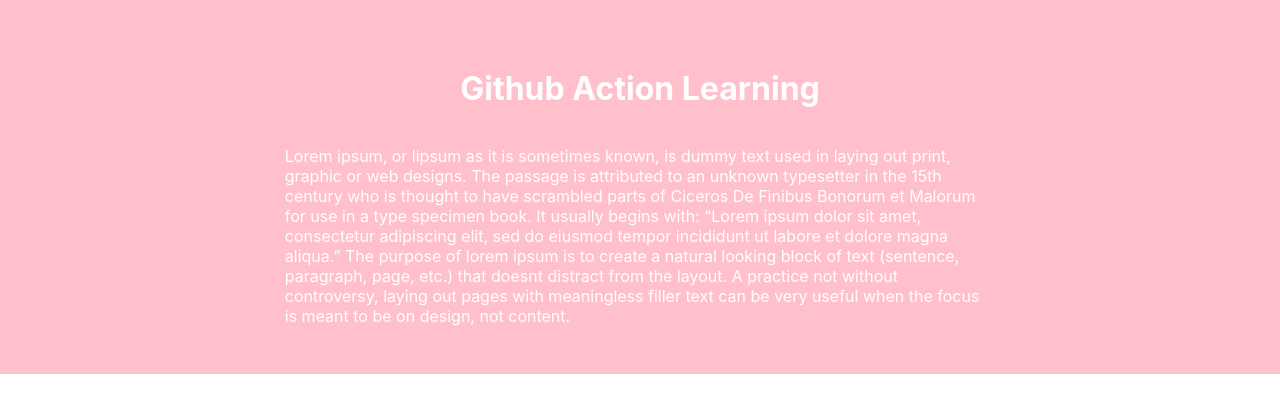
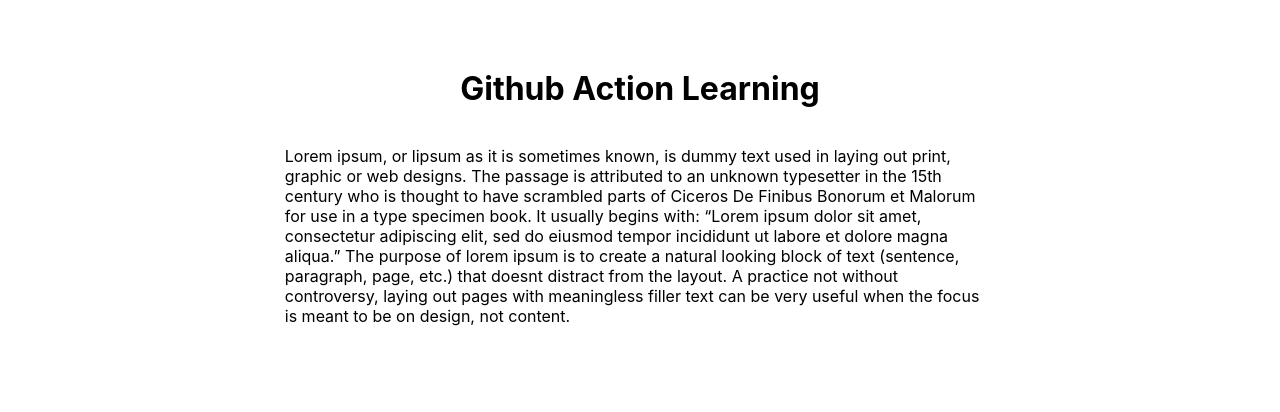
Before and after one commit to jagadishkesav/github-action-with-nextjs, a Next.js app: page / in a window 1280 px wide. Shown: the top 412 px of the page. Built offline with nearby package versions, Linux system fonts and the light colour scheme.

Commit message:
changed the color

```diff
--- a/pages/index.js
+++ b/pages/index.js
@@ -3,8 +3,7 @@
 
 const CustomContainer = styled.div`
   padding: 3rem;
-  background: pink;
-  color: white
+  color: black
 `;
 
 export default function Home(props) {
```
